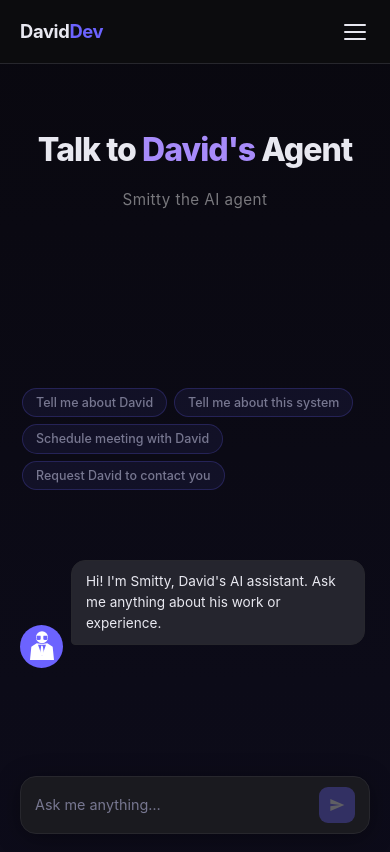
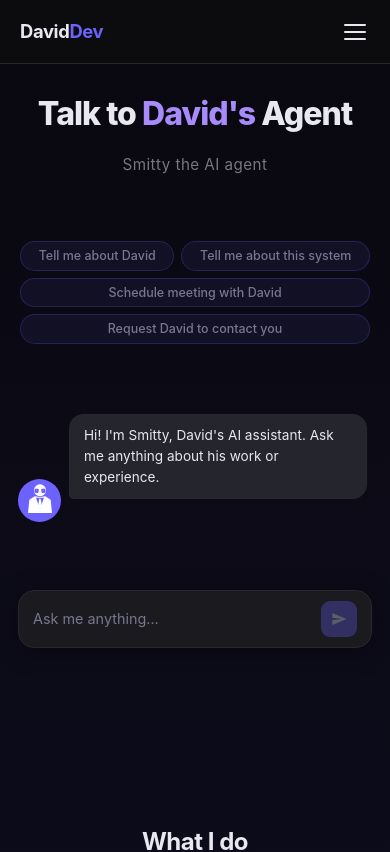
Before and after one commit to DavidSergeev/DavidSergeev.github.io, a React (Vite) app: page / in a window 390 px wide. Shown: the top 852 px of the page. Built offline with nearby package versions, Linux system fonts and the light colour scheme.

Commit message:
fix: adjust layout properties for hero section and chat components in App.css

```diff
--- a/src/App.css
+++ b/src/App.css
@@ -594,6 +594,7 @@ a {
   padding: 10px 14px;
   box-shadow: 0 4px 24px rgba(0, 0, 0, 0.35);
   transition: border-color 0.2s;
+  min-width: 0;
 }
 
 .chat-input-bar:focus-within {
@@ -602,6 +603,7 @@ a {
 
 .chat-input-bar textarea {
   flex: 1;
+  min-width: 0;
   resize: none;
   background: transparent;
   border: none;
@@ -733,6 +735,45 @@ a {
     text-align: center;
   }
 
+  .hero {
+    min-height: auto;
+    padding: 32px 18px 36px;
+    justify-content: flex-start;
+    align-items: stretch;
+  }
+
+  .hero-intro {
+    margin-bottom: 1.5rem;
+    max-width: 100%;
+  }
+
+  .chat-embed {
+    width: 100%;
+    max-width: 100%;
+    margin-top: 0;
+  }
+
+  .chat-input-bar {
+    min-width: 0;
+  }
+
+  .chat-input-bar textarea {
+    min-width: 0;
+  }
+
+  .chat-quick-btns {
+    width: 100%;
+  }
+
+  .quick-btn {
+    min-width: 0;
+    flex: 1 1 auto;
+  }
+
+  .chat-messages {
+    height: 220px;
+  }
+
   /* Skills: 2-column grid on mobile, smaller cards */
   .skills-grid {
     grid-template-columns: repeat(2, 1fr);
```
